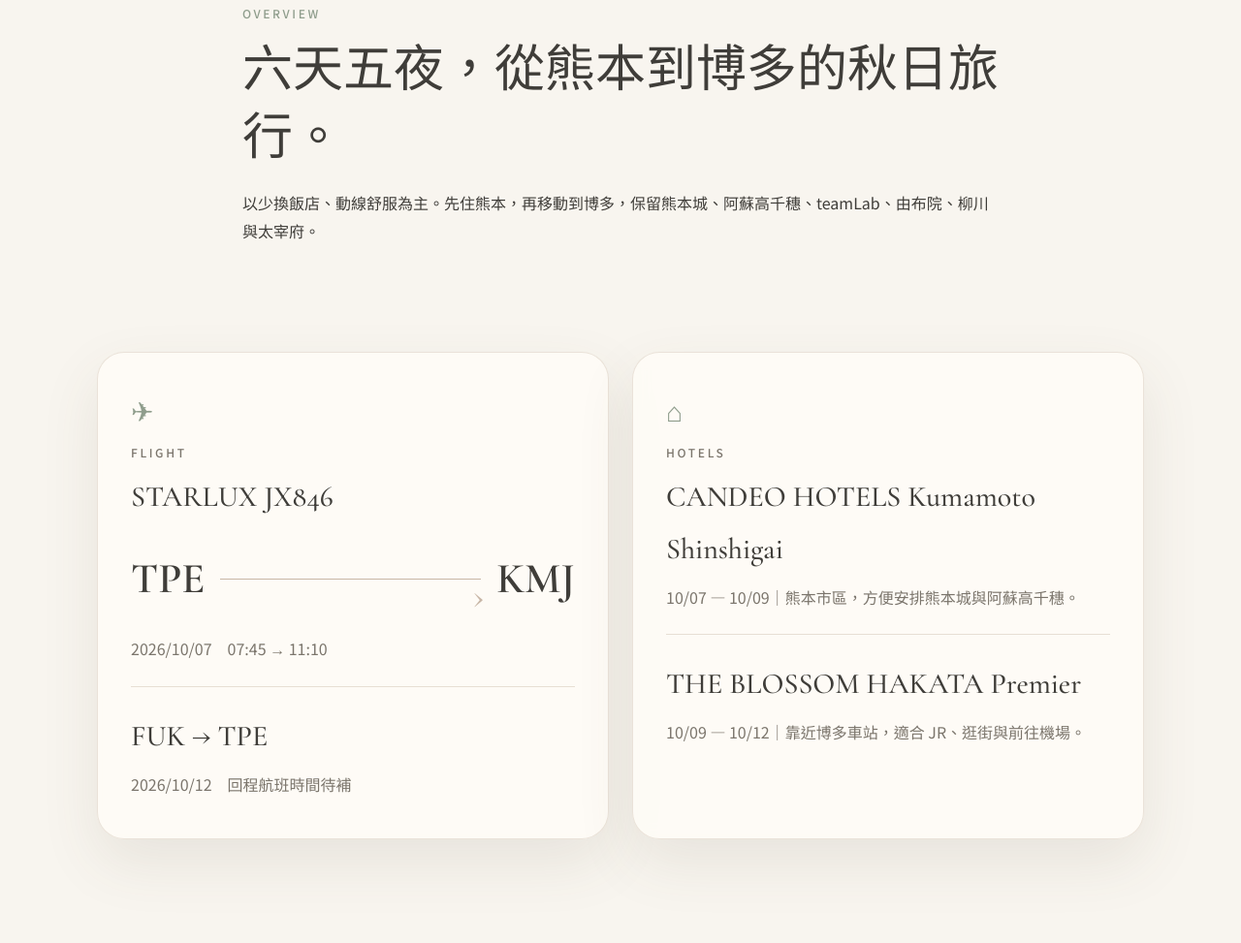
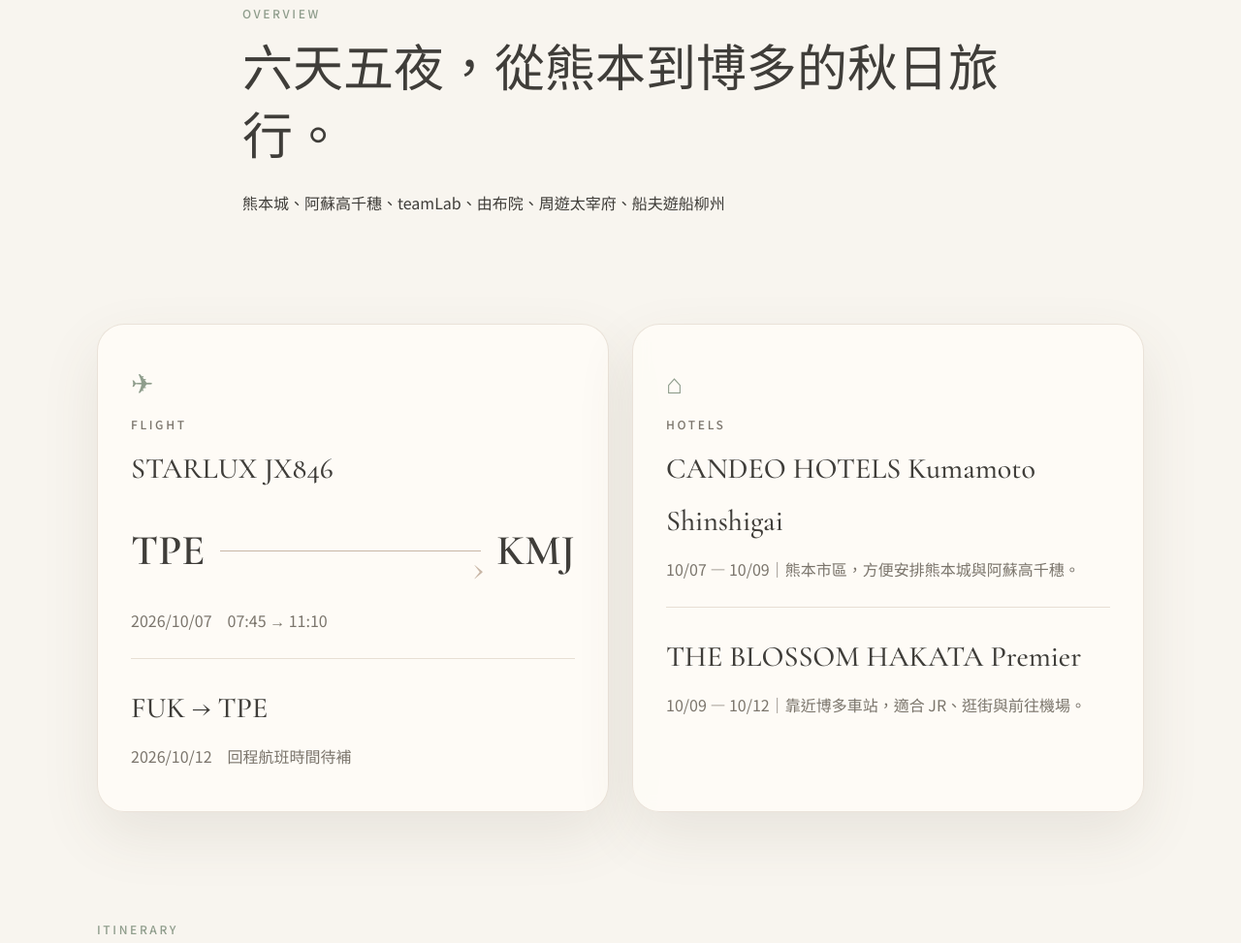
Before and after one commit to vickymi99-fang/fukuoka, a plain HTML site: page index.html in a window 1280 px wide. Shown: the part 907-1880 px from the top of the page at 97% size. Drawn offline with nearby package versions, Linux system fonts and the light colour scheme.

Commit message:
Update index.html

```diff
--- a/index.html
+++ b/index.html
@@ -27,7 +27,7 @@
     <section id="overview" class="section intro">
       <p class="section-kicker">OVERVIEW</p>
       <h2>六天五夜，從熊本到博多的秋日旅行。</h2>
-      <p>以少換飯店、動線舒服為主。先住熊本，再移動到博多，保留熊本城、阿蘇高千穗、teamLab、由布院、柳川與太宰府。</p>
+      <p>熊本城、阿蘇高千穗、teamLab、由布院、周遊太宰府、船夫遊船柳州</p>
     </section>
 
     <section class="section grid two">
```
